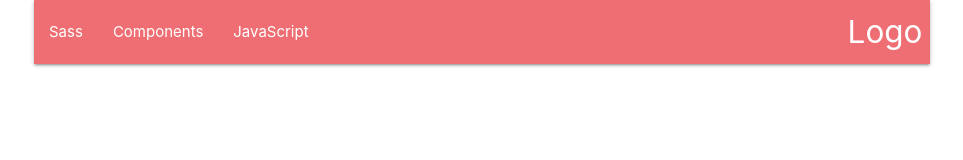
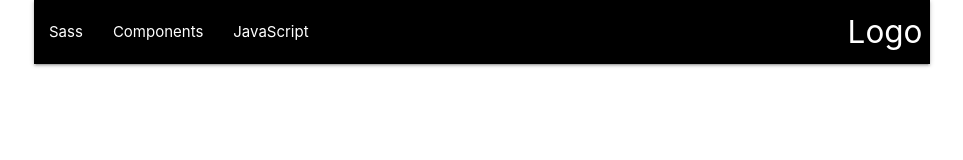
Before and after one commit to Ad1tyaV/pyTestFiles, a plain HTML site: page index.html in a window 1280 px wide. Shown: the whole page, without its empty margins (158-1121 px from the left). Drawn offline with nearby package versions, Linux system fonts and the light colour scheme.

Commit message:
Update index.html

```diff
--- a/index.html
+++ b/index.html
@@ -22,7 +22,7 @@
 	  -->
 	  <script src="https://cdnjs.cloudflare.com/ajax/libs/materialize/1.0.0/js/materialize.min.js"></script>
 
-	  <nav>
+	  <nav class='black'>
 		<div class="nav-wrapper">
 		  <a href="#" class="brand-logo right">Logo</a>
 		  <ul id="nav-mobile" class="left hide-on-med-and-down">
```
